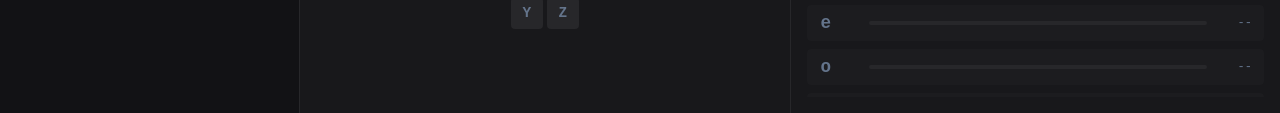
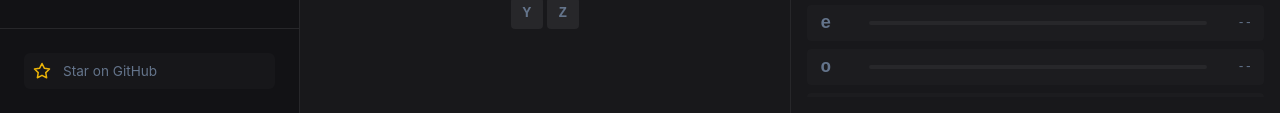
Before and after one commit to vinayaksodar/rlytype, a website built with Vite: page apps/frontend/index.html in a window 1280 px wide. Shown: the part 687-800 px from the top of the page. Built offline with nearby package versions, Linux system fonts and the light colour scheme; some packages are replaced by stand-ins of ours.

Commit message:
feat(ui): add GitHub link in sidebar footer with styling

```diff
--- a/apps/frontend/index.html
+++ b/apps/frontend/index.html
@@ -36,7 +36,25 @@
           </div>
         </div>
 
-        <!-- Debug / Extra controls can go here -->
+        <div class="sidebar-footer">
+          <a href="https://github.com/vinayaksodar/rlytype" target="_blank" class="github-link">
+            <svg
+              width="18"
+              height="18"
+              viewBox="0 0 24 24"
+              fill="none"
+              stroke="currentColor"
+              stroke-width="2"
+              stroke-linecap="round"
+              stroke-linejoin="round"
+            >
+              <polygon
+                points="12 2 15.09 8.26 22 9.27 17 14.14 18.18 21.02 12 17.77 5.82 21.02 7 14.14 2 9.27 8.91 8.26 12 2"
+              />
+            </svg>
+            <span>Star on GitHub</span>
+          </a>
+        </div>
       </aside>
 
       <!-- MAIN CONTENT -->
--- a/apps/frontend/src/css/components.css
+++ b/apps/frontend/src/css/components.css
@@ -118,6 +118,38 @@ input[type="range"]::-webkit-slider-runnable-track {
 .mode-item.active .mode-ring {
   background: var(--accent-yellow);
   box-shadow: 0 0 8px var(--accent-yellow);
+}
+
+/* --- Sidebar Footer --- */
+
+.sidebar-footer {
+  margin-top: auto;
+  padding: 1.5rem;
+  border-top: 1px solid var(--border-subtle);
+}
+
+.github-link {
+  display: flex;
+  align-items: center;
+  gap: 0.75rem;
+  color: var(--text-muted);
+  text-decoration: none;
+  font-size: 0.85rem;
+  transition: all 0.2s;
+  padding: 0.5rem;
+  border-radius: 6px;
+  background: rgba(255, 255, 255, 0.02);
+  border: 1px solid transparent;
+}
+
+.github-link:hover {
+  color: var(--text-highlight);
+  background: rgba(255, 255, 255, 0.05);
+  border-color: var(--border-subtle);
+}
+
+.github-link svg {
+  color: var(--accent-yellow);
 }
 
 @keyframes pulse {
```
